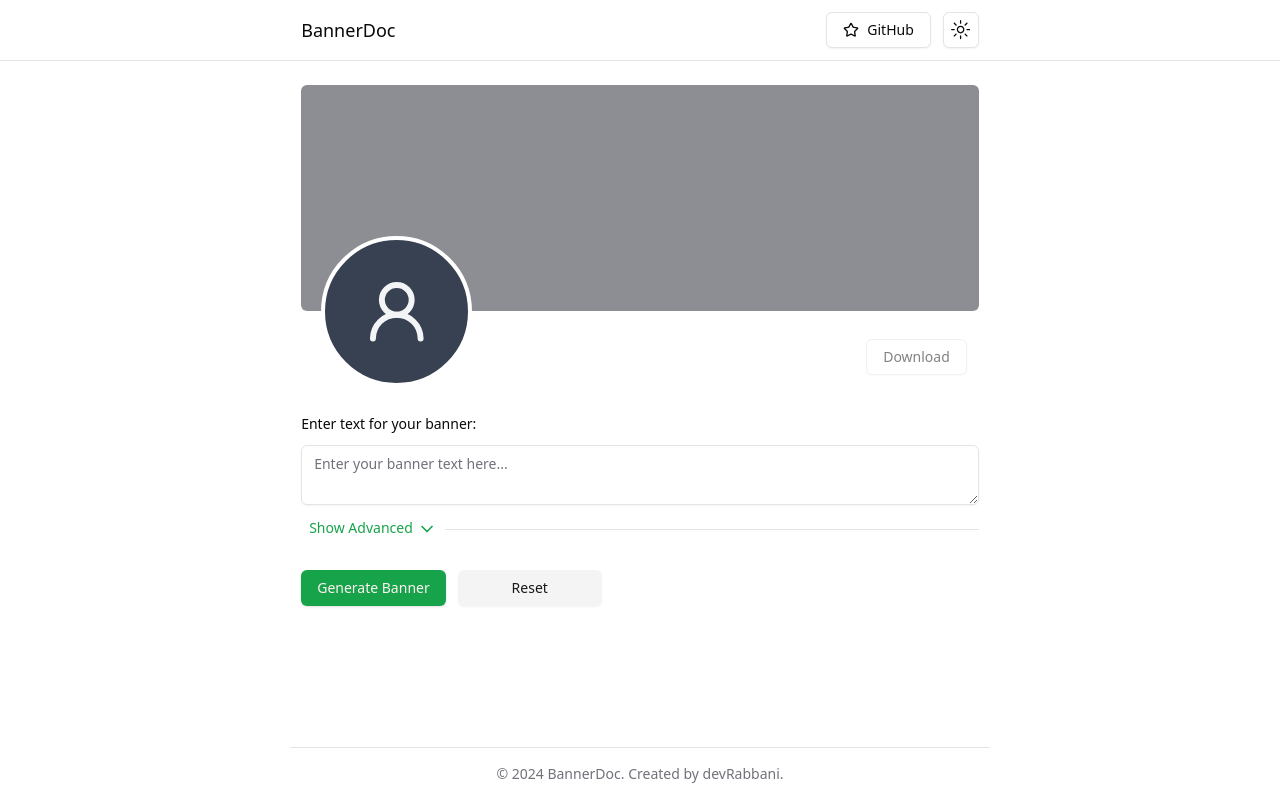
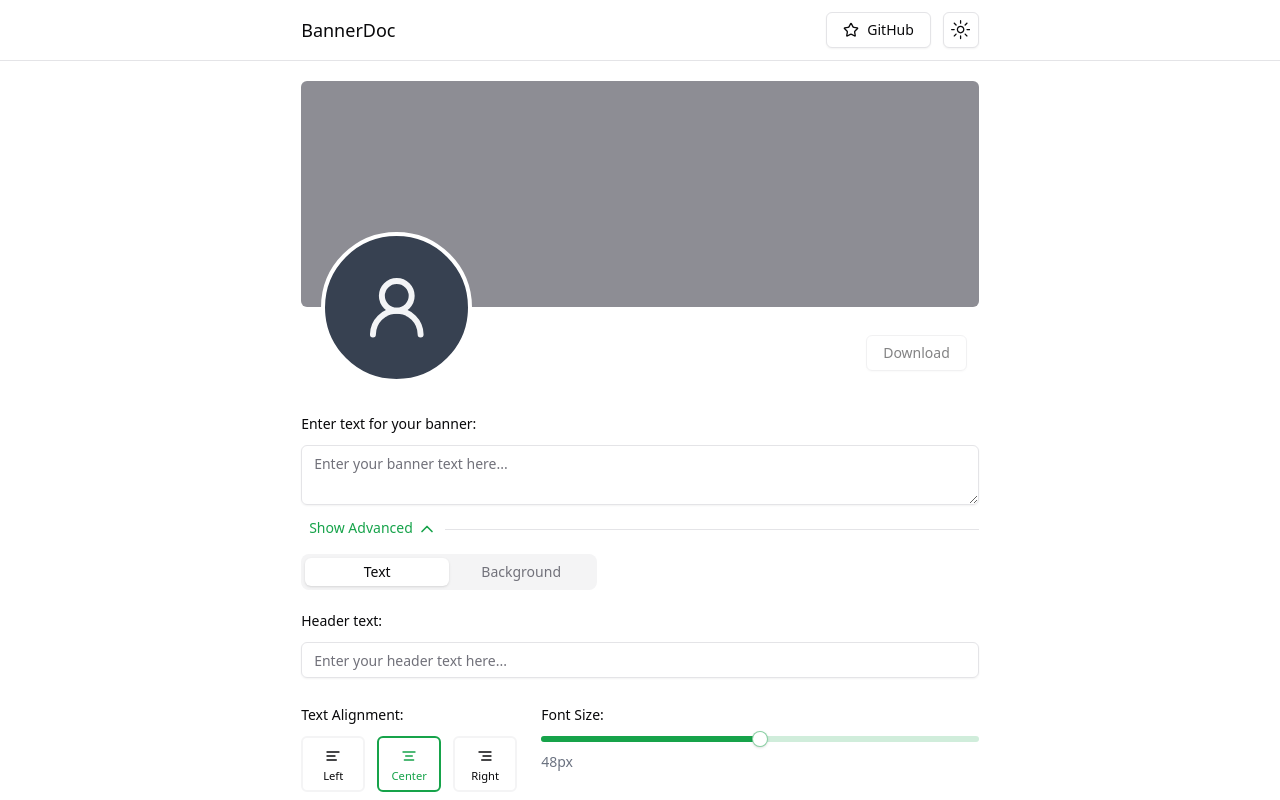
Before and after one commit to devRabbani/bannerdoc, a Next.js app: page / in a window 1280 px wide. Shown: the top 800 px of the page. Built offline with nearby package versions, Linux system fonts and the light colour scheme.

Commit message:
add banner preview sticky for better UX

```diff
--- a/app/layout.tsx
+++ b/app/layout.tsx
@@ -90,7 +90,7 @@ export default function RootLayout({
           disableTransitionOnChange
         >
           <Nav />
-          <main className="container h-full pb-16 pt-2">{children}</main>
+          <main className="container h-full pb-16">{children}</main>
           <Footer />
         </ThemeProvider>
       </body>
--- a/components/banner-generator.tsx
+++ b/components/banner-generator.tsx
@@ -38,12 +38,11 @@ export default function BannerGenerator() {
   const [palette, setPalette] = useState<PaletteType>("cool");
   const [patternIntensity, setPatternIntensity] = useState(0.1);
   const [fontSize, setFontSize] = useState(48);
-  const [showAdvanced, setShowAdvanced] = useState(false);
+  const [showAdvanced, setShowAdvanced] = useState(true);
   const [customColor1, setCustomColor1] = useState("#000000");
   const [customColor2, setCustomColor2] = useState("#ffffff");
 
   const canvasRef = useRef<HTMLCanvasElement>(null);
-  const bannerContainerRef = useRef<HTMLDivElement>(null);
 
   const handleReset = () => {
     setBannerUrl("");
@@ -83,7 +82,6 @@ export default function BannerGenerator() {
         await applyPattern(ctx, patternIntensity);
         const x = setupTextRendering(ctx, align);
         renderText(ctx, headerText, text, x, fontSize);
-        bannerContainerRef.current?.scrollIntoView({ behavior: "smooth" });
         setBannerUrl(canvas.toDataURL());
       }
     }
@@ -97,11 +95,8 @@ export default function BannerGenerator() {
   }, []);
 
   return (
-    <div
-      ref={bannerContainerRef}
-      className="mx-auto scroll-mt-56 space-y-6 py-4"
-    >
-      <div className="">
+    <div>
+      <div className="sticky -top-px z-50 bg-background py-5">
         <div className="relative mx-auto aspect-[3/1] w-full scroll-mt-56 overflow-hidden rounded-md bg-muted-foreground/80">
           <canvas ref={canvasRef} className="absolute inset-0 h-full w-full" />
         </div>
@@ -119,7 +114,7 @@ export default function BannerGenerator() {
           </Button>
         </div>
       </div>
-      <div className="">
+      <div className="mt-3 sm:mt-2">
         <BannerText text={text} setText={setText} />
         <Collapsible
           className="mt-6"
@@ -144,11 +139,11 @@ export default function BannerGenerator() {
           </CollapsibleTrigger>
           <CollapsibleContent className="py-2">
             <Tabs defaultValue="text">
-              <TabsList>
-                <TabsTrigger className="w-36" value="text">
+              <TabsList className="w-full sm:w-fit">
+                <TabsTrigger className="w-full sm:w-36" value="text">
                   Text
                 </TabsTrigger>
-                <TabsTrigger className="w-36" value="background">
+                <TabsTrigger className="w-full sm:w-36" value="background">
                   Background
                 </TabsTrigger>
               </TabsList>
@@ -162,7 +157,7 @@ export default function BannerGenerator() {
                     placeholder="Enter your header text here..."
                   />
                 </FormDiv>
-                <div className="flex gap-5">
+                <div className="flex flex-col gap-6 sm:flex-row">
                   <AlignItemsRadio align={align} setAlign={setAlign} />
                   <FormDiv className="w-full">
                     <Label htmlFor="fontSize">Font Size:</Label>
@@ -193,7 +188,7 @@ export default function BannerGenerator() {
                     />
                   )}
                 </div>
-                <div className="flex gap-6">
+                <div className="flex flex-col gap-6 sm:flex-row">
                   <ColorModeRadio
                     fillMode={fillMode}
                     setFillMode={setFillMode}
--- a/components/custom-color-picker.tsx
+++ b/components/custom-color-picker.tsx
@@ -16,7 +16,7 @@ export default function CustomColorPicker({
   setCustomColor2: (color: string) => void;
 }) {
   return (
-    <FormDiv className="w-4/12">
+    <FormDiv className="w-3/6 sm:w-4/12">
       <Label>Custom color</Label>
       <div className="flex gap-3">
         <Popover>
--- a/components/icon-radio-group.tsx
+++ b/components/icon-radio-group.tsx
@@ -24,21 +24,15 @@ export default function IconRadioGroup<T extends string>({
   return (
     <FormDiv>
       <Label>{label}:</Label>
-      <RadioGroup
-        value={value}
-        onValueChange={setValue}
-        className="mt-2 flex gap-2 md:gap-3"
-      >
+      <RadioGroup value={value} onValueChange={setValue} className="flex gap-3">
         {options.map(({ value, icon: Icon }) => (
           <Label
             key={value}
             htmlFor={value}
-            className="flex h-12 w-[3.2rem] cursor-pointer flex-col items-center justify-center gap-1 rounded-md border-2 border-muted bg-popover hover:bg-accent hover:text-accent-foreground sm:h-14 sm:w-16 [&:has([data-state=checked])]:border-primary [&:has([data-state=checked])]:text-primary"
+            className="flex h-14 w-16 cursor-pointer flex-col items-center justify-center gap-1.5 rounded-md border-2 border-muted bg-popover hover:bg-accent hover:text-accent-foreground [&:has([data-state=checked])]:border-primary [&:has([data-state=checked])]:text-primary"
           >
-            <Icon className="h-4 w-4 sm:h-5 sm:w-5" />
-            <span className="text-[0.5rem] capitalize sm:text-[0.7rem]">
-              {value}
-            </span>
+            <Icon className="h-4 w-4" />
+            <span className="text-[0.7rem] capitalize">{value}</span>
             <RadioGroupItem value={value} id={value} className="sr-only" />
           </Label>
         ))}
--- a/components/nav.tsx
+++ b/components/nav.tsx
@@ -6,8 +6,8 @@ import { Star } from "lucide-react";
 
 export default function Nav() {
   return (
-    <nav className="bg-background sticky top-0 z-50">
-      <div className="container py-3 flex gap-3 items-center">
+    <nav>
+      <div className="container flex items-center gap-3 py-3">
         <Link href="/" className="text-lg font-medium">
           BannerDoc
         </Link>
@@ -16,7 +16,7 @@ export default function Nav() {
             href="https://github.com/devRabbani/bannerdoc"
             target="_blank"
             rel="noopener noreferrer"
-            className="flex items-center ml-auto"
+            className="ml-auto flex items-center"
           >
             <Star className="mr-2 h-4 w-4" />
             GitHub
--- a/components/ui/tabs.tsx
+++ b/components/ui/tabs.tsx
@@ -14,7 +14,7 @@ const TabsList = React.forwardRef<
   <TabsPrimitive.List
     ref={ref}
     className={cn(
-      "inline-flex h-9 items-center justify-center rounded-lg bg-muted p-1 text-muted-foreground",
+      "inline-flex h-10 items-center justify-center rounded-lg bg-muted p-1 text-muted-foreground sm:h-9",
       className,
     )}
     {...props}
@@ -29,7 +29,7 @@ const TabsTrigger = React.forwardRef<
   <TabsPrimitive.Trigger
     ref={ref}
     className={cn(
-      "inline-flex items-center justify-center whitespace-nowrap rounded-md px-3 py-1 text-sm font-medium ring-offset-background transition-all focus-visible:outline-none focus-visible:ring-2 focus-visible:ring-ring focus-visible:ring-offset-2 disabled:pointer-events-none disabled:opacity-50 data-[state=active]:bg-background data-[state=active]:text-foreground data-[state=active]:shadow",
+      "inline-flex items-center justify-center whitespace-nowrap rounded-md px-3 py-1.5 text-sm font-medium ring-offset-background transition-all focus-visible:outline-none focus-visible:ring-2 focus-visible:ring-ring focus-visible:ring-offset-2 disabled:pointer-events-none disabled:opacity-50 data-[state=active]:bg-background data-[state=active]:text-foreground data-[state=active]:shadow sm:py-1",
       className,
     )}
     {...props}
```
